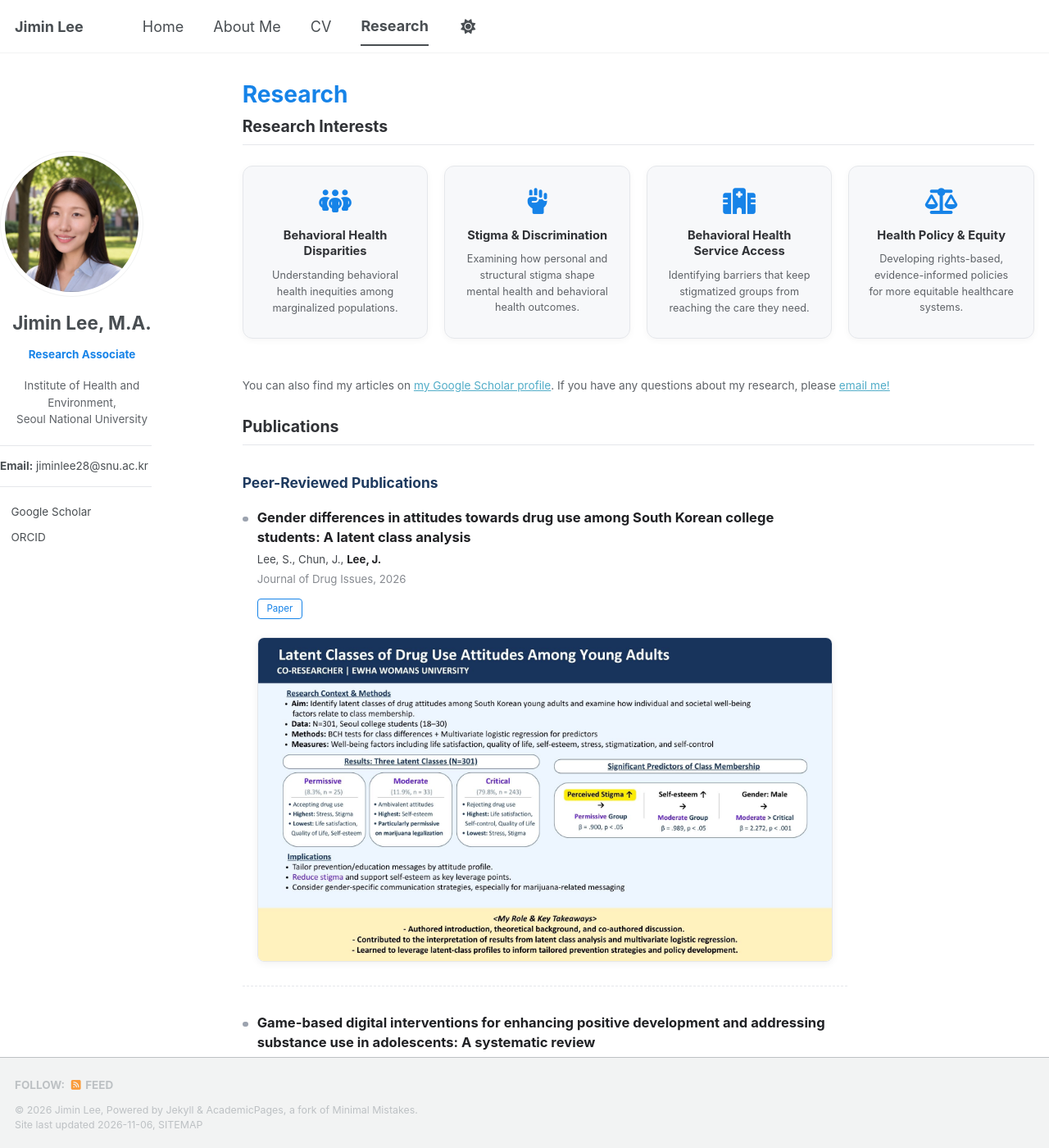
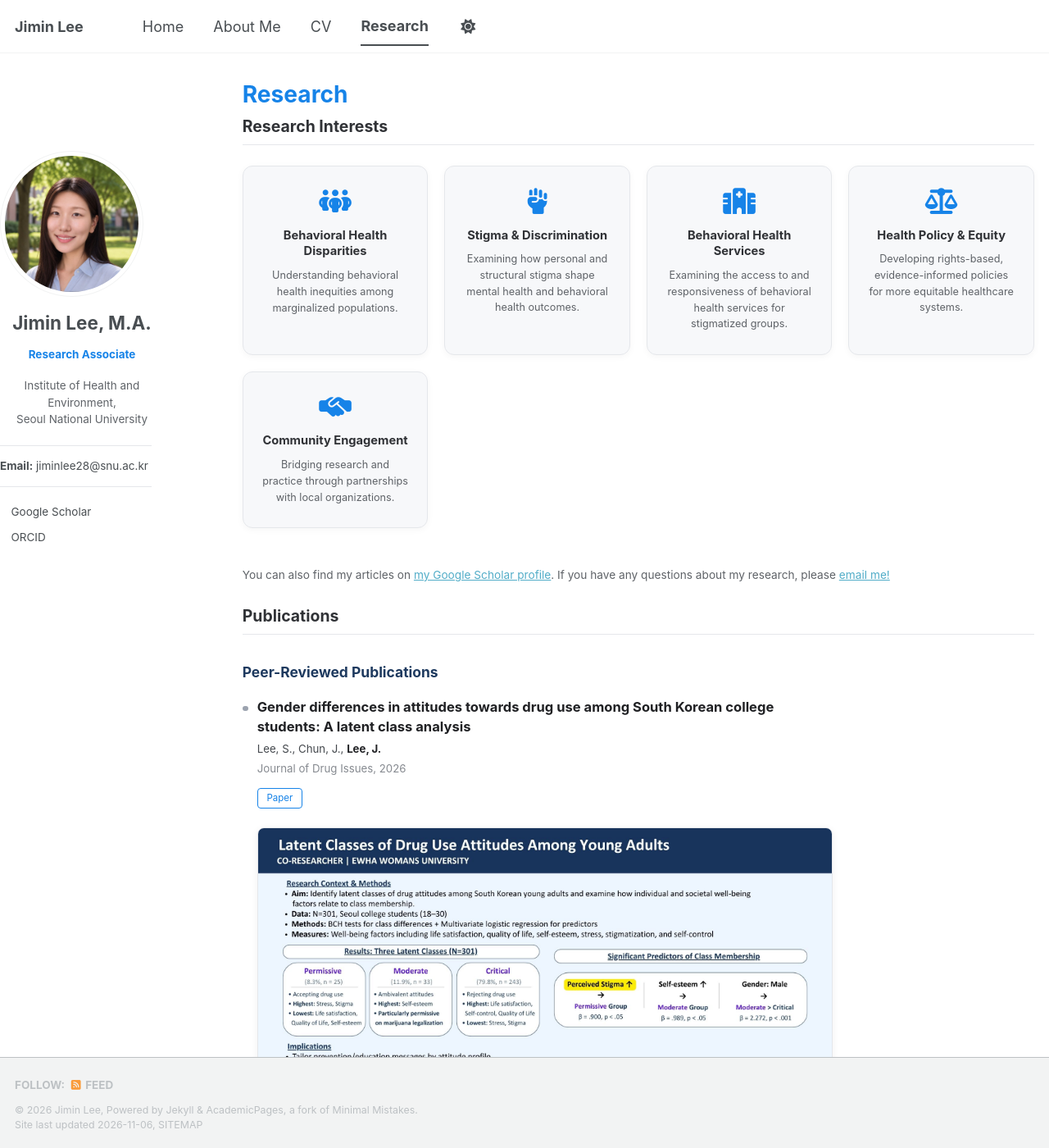
Before and after one commit to jiminlee-research/jiminlee-research.github.io, a Jekyll site: the page built from _pages/publications.html, in a window 1280 px wide and 1400 px high. Shown: the whole window at 82% size. Built offline with Jekyll 4.4.1, drawn with Linux system fonts in a browser that asks for light colours; a style sheet for code colours, icons or effects is not loaded.

Commit message:
Add Community Engagement card; reword services card
Co-Authored-By: Claude Opus 5.5 <noreply@anthropic.com>
Claude-Session: https://claude.ai/code/session_01PcjxNfDHwsJtJ6agebrJHV

```diff
--- a/_pages/publications.html
+++ b/_pages/publications.html
@@ -43,7 +43,7 @@ author_profile: true
 .ri-card { background:#f7f8fa; border:1px solid #e5e7eb; border-radius:12px; padding:1.5rem 1.2rem; text-align:center; box-shadow:0 2px 8px rgba(0,0,0,.04); }
 .ri-card i { font-size:1.76rem; color:#1683e8; margin-bottom:.9rem; }
 .ri-card h3 { font-size:.816rem; color:#303236; margin:0 0 .5rem; line-height:1.35; }
-.ri-card p { font-size:.704rem; color:#5f6368; margin:0; line-height:1.55; }
+.ri-card p { text-align:center; font-size:.704rem; color:#5f6368; margin:0; line-height:1.55; }
 .pub-group { display:flex; align-items:center; gap:.5rem; font-weight:700; }
 .pub-body { max-width:720px; }
 .pub-body { padding-left:1rem; }
@@ -56,8 +56,9 @@ author_profile: true
 <div class="ri-grid">
   <div class="ri-card"><i class="fa-solid fa-people-group" aria-hidden="true"></i><h3>Behavioral Health Disparities</h3><p>Understanding behavioral health inequities among marginalized populations.</p></div>
   <div class="ri-card"><i class="fa-solid fa-hand-fist" aria-hidden="true"></i><h3>Stigma &amp; Discrimination</h3><p>Examining how personal and structural stigma shape mental health and behavioral health outcomes.</p></div>
-  <div class="ri-card"><i class="fa-solid fa-hospital" aria-hidden="true"></i><h3>Behavioral Health Service Access</h3><p>Identifying barriers that keep stigmatized groups from reaching the care they need.</p></div>
+  <div class="ri-card"><i class="fa-solid fa-hospital" aria-hidden="true"></i><h3>Behavioral Health Services</h3><p>Examining the access to and responsiveness of behavioral health services for stigmatized groups.</p></div>
   <div class="ri-card"><i class="fa-solid fa-scale-balanced" aria-hidden="true"></i><h3>Health Policy &amp; Equity</h3><p>Developing rights-based, evidence-informed policies for more equitable healthcare systems.</p></div>
+  <div class="ri-card"><i class="fa-solid fa-handshake-simple" aria-hidden="true"></i><h3>Community Engagement</h3><p>Bridging research and practice through partnerships with local organizations.</p></div>
 </div>
 
 <p class="pub-intro">You can also find my articles on <a href="https://scholar.google.com/citations?user=zuMXeBkAAAAJ&hl=ko">my Google Scholar profile</a>. If you have any questions about my research, please <a href="mailto:jiminlee28@snu.ac.kr">email me!</a></p>
```
